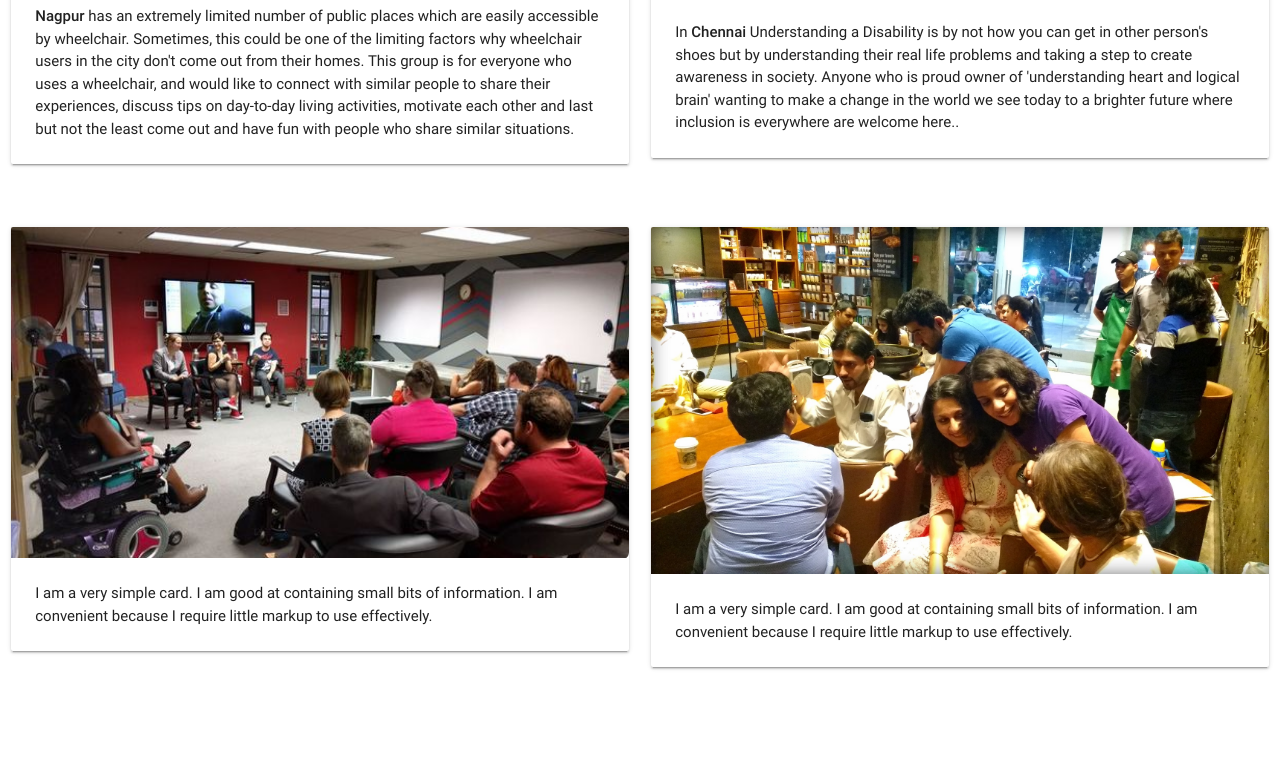
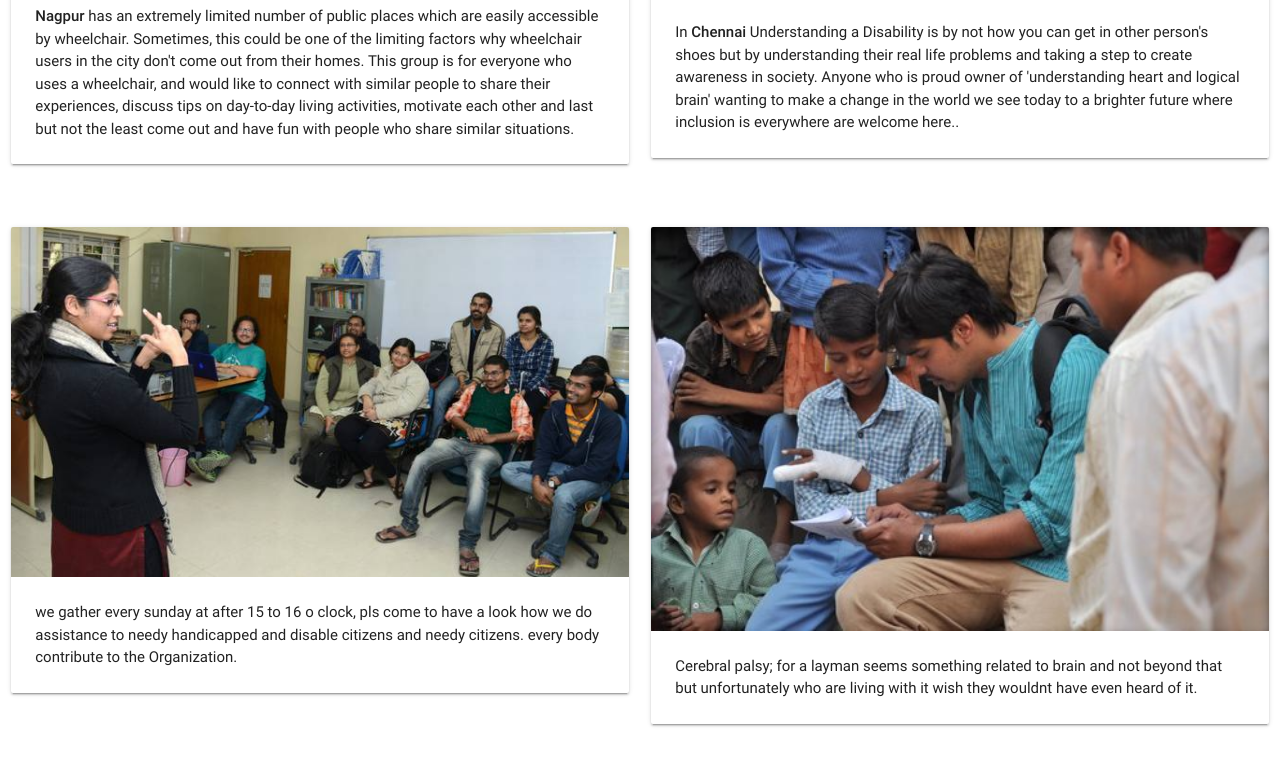
Before and after one commit to 08shubhamjindal/jecrc-hackathon, a website: page meetup.html in a window 1280 px wide. Shown: the part 422-1188 px from the top of the page. Before the commit the page ends 1144 px from the top, so only its background shows below. Drawn offline with Linux system fonts and the light colour scheme.

Commit message:
rearrange

```diff
--- a/meetup.html
+++ b/meetup.html
@@ -54,12 +54,12 @@
     <div class="col s12 m6">
       <div class="card">
         <div class="card-image">
-          <img src="p1.png">
+          <img src="5.jpg">
 
 
         </div>
         <div class="card-content">
-          <p>I am a very simple card. I am good at containing small bits of information. I am convenient because I require little markup to use effectively.</p>
+          <p>we gather every sunday at after 15 to 16 o clock, pls come to have a look how we do assistance to needy handicapped and disable citizens and needy citizens. every body contribute to the Organization.</p>
         </div>
       </div>
     </div>
@@ -67,12 +67,12 @@
     <div class="col s12 m6">
       <div class="card">
         <div class="card-image">
-          <img src="p2.jpg">
+          <img src="2.jpg">
 
 
         </div>
         <div class="card-content">
-          <p>I am a very simple card. I am good at containing small bits of information. I am convenient because I require little markup to use effectively.</p>
+          <p>Cerebral palsy; for a layman seems something related to brain and not beyond that but unfortunately who are living with it wish they wouldnt have even heard of it.</p>
         </div>
       </div>
     </div>
```
Also changed, not shown: client.html (+2 -1 lines), 2.jpg (added), 5.jpg (added).
